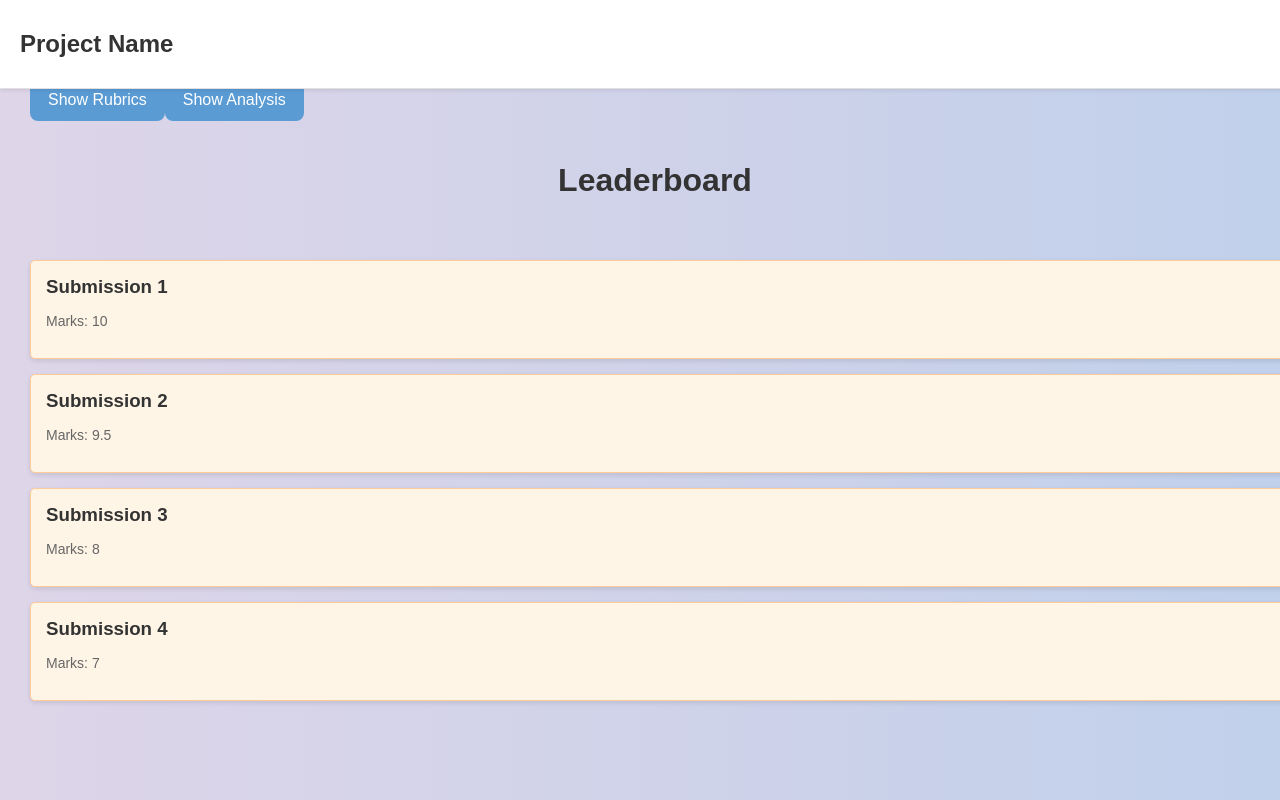
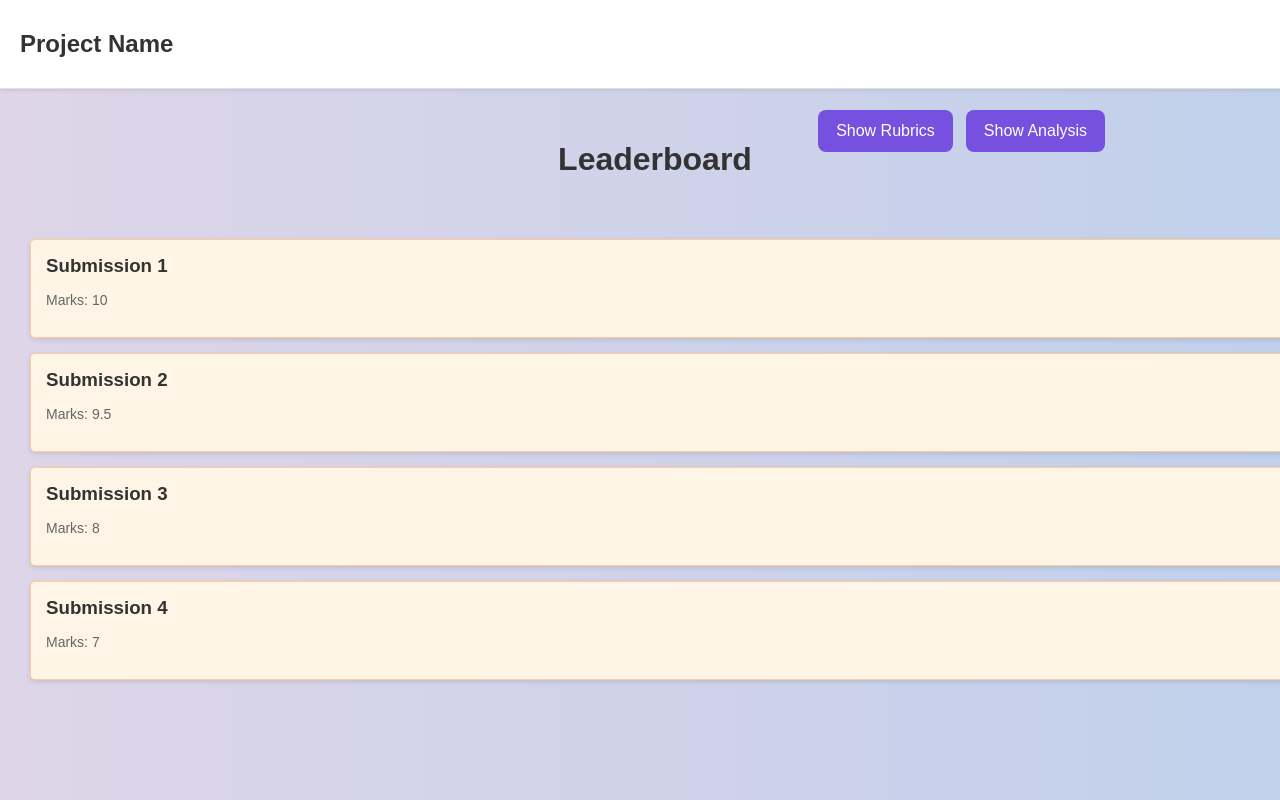
Before and after one commit to PramodhaKasam/PiJam_Team11, a React (Create React App) app: page /leaderboard in a window 1280 px wide. Shown: the top 800 px of the page. Built offline with nearby package versions, Linux system fonts and the light colour scheme.

Commit message:
leaderboard.css

```diff
--- a/src/styles/leaderboard.css
+++ b/src/styles/leaderboard.css
@@ -11,26 +11,61 @@ body {
   padding: 20px;
 }
 
-.button-container {
-  position: absolute;
-  top: 110px;
-  right: 10px;
-}
-
-.button-container button {
-  margin: 5px;
-  background-color: #ff6600;
+ .rubric,
+ .ana,
+ .ana2{
   color: white;
   padding: 10px 15px;
   border: none;
   border-radius: 5px;
   cursor: pointer;
   font-size: 14px;
+  z-index: 999;
 }
 
-.button-container button:hover {
-  background-color: #e65c00;
+.rubric{
+  position: absolute;
+  top: 110px;
+  right: 10px;
 }
+
+.ana{
+  position: absolute;
+  top: 110px;
+  right: 10px;
+}
+
+.ana2{
+  position: absolute;
+  top: 110px;
+  right: 290px;
+}
+.rubric, .ana, .ana2 {
+  color: white;
+  padding: 10px 15px;
+  border: none;
+  border-radius: 5px;
+  cursor: pointer;
+  font-size: 14px;
+  z-index: 999;
+  position: absolute;
+  top: 100px; /* Make buttons close to the top */
+}
+
+.rubric {
+  right: 160px; /* Position slightly away from the right edge */
+   /* Button color for Rubric */
+}
+
+.ana {
+  right: 90px; /* Slightly to the left of Rubric button */
+}
+
+.ana2 {
+  right: 20px; /* Rightmost button */
+  background-color: #7650de; /* Color for additional button */
+}
+
 
 .leaderboard {
   width: 1250px;
@@ -95,7 +130,7 @@ body {
 
 .close-btn {
   margin-top: 20px;
-  background-color: #ff6600;
+  background-color: #7650de;
   color: white;
   padding: 10px 15px;
   border: none;
@@ -104,5 +139,21 @@ body {
 }
 
 .close-btn:hover {
-  background-color: #e65c00;
+  background-color: #7650de;
 }
+.rubric button{
+  background: #7650de;
+  color: #ffffff;
+  display: flexbox;
+  margin-left: 13px;
+  justify-content: space-between;
+  padding: 12px 18px;
+  font-size: 16px;
+  border: none;
+  border-radius: 8px;
+  cursor: pointer;
+  transition: background 0.3s ease;
+}
+.rubric button:hover {
+    background: #7650de;
+  }
```
